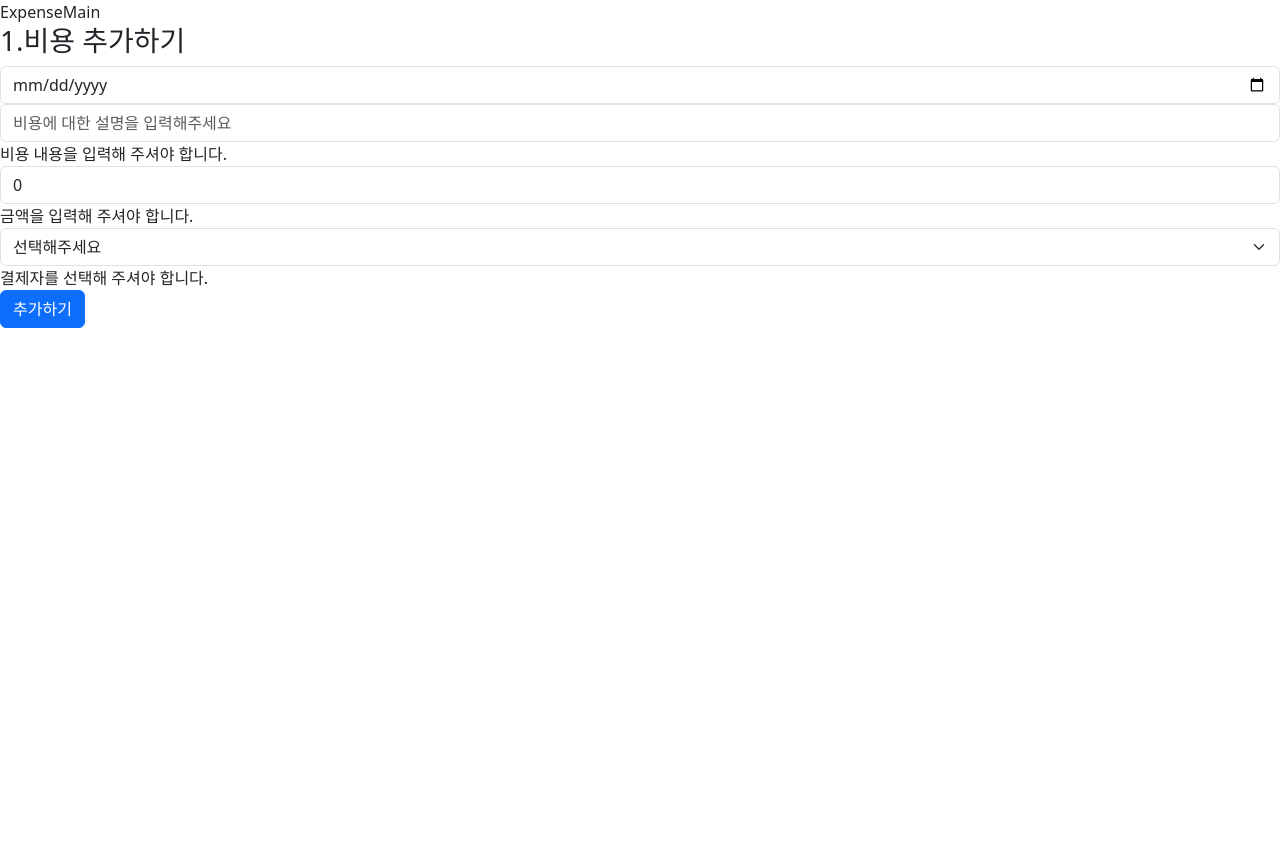
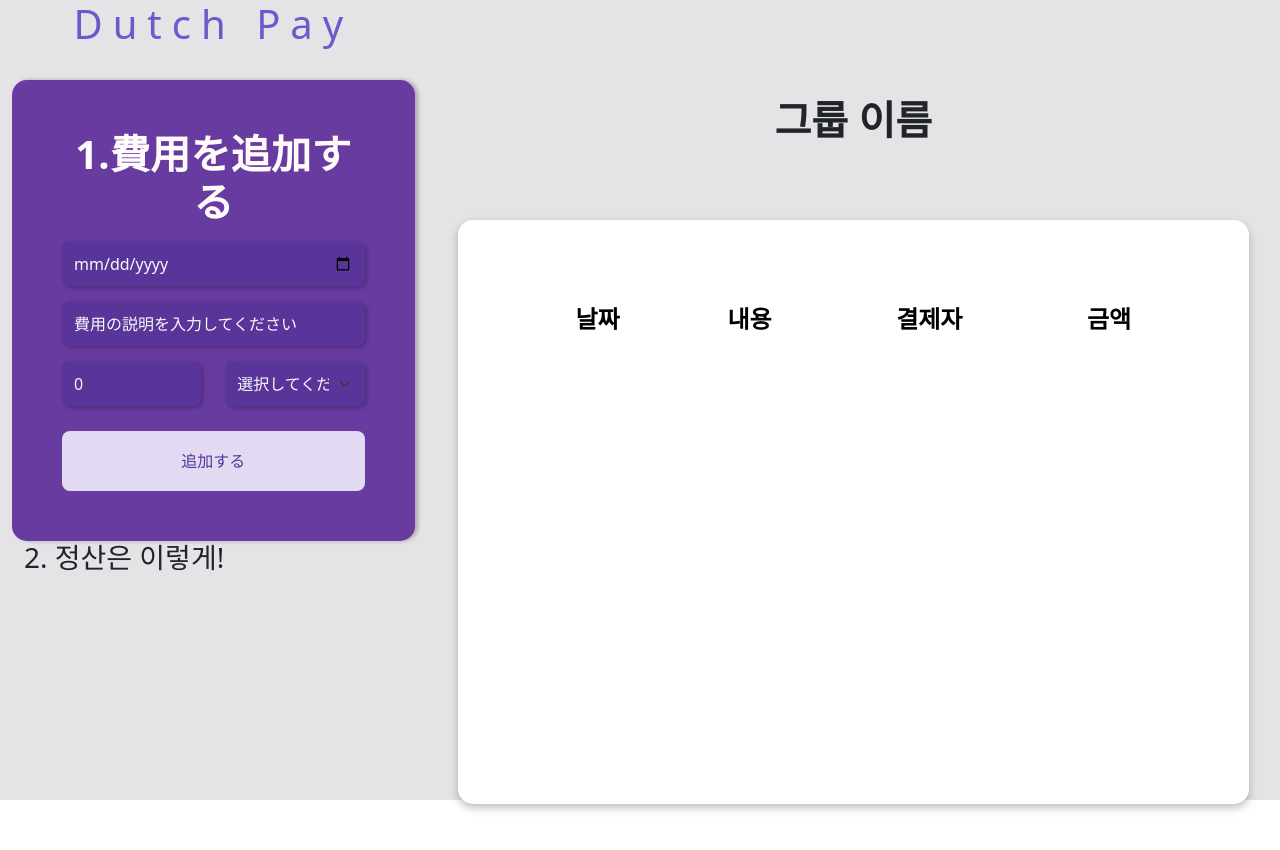
Before and after one commit to yuundoo/dutchpayService, a React (Create React App) app: page /expense in a window 1280 px wide. Shown: the top 850 px of the page. Before the commit the page ends 800 px from the top, so only its background shows below. Built offline with nearby package versions, Linux system fonts and the light colour scheme.

Commit message:
Fourth Commit

```diff
--- a/package.json
+++ b/package.json
@@ -15,7 +15,8 @@
       "react-scripts": "5.0.1",
       "recoil": "^0.7.7",
       "styled-components": "^5.3.1",
-      "web-vitals": "^2.1.4"
+      "web-vitals": "^2.1.4",
+      "@babel/plugin-proposal-private-property-in-object": "^7.14.5"
    },
    "scripts": {
       "start": "react-scripts start",
--- a/src/App.css
+++ b/src/App.css
@@ -1,38 +1,4 @@
-.App {
-  text-align: center;
+#root {
+   background-color: #e5e3e5;
+   height: 100vh;
 }
-
-.App-logo {
-  height: 40vmin;
-  pointer-events: none;
-}
-
-@media (prefers-reduced-motion: no-preference) {
-  .App-logo {
-    animation: App-logo-spin infinite 20s linear;
-  }
-}
-
-.App-header {
-  background-color: #282c34;
-  min-height: 100vh;
-  display: flex;
-  flex-direction: column;
-  align-items: center;
-  justify-content: center;
-  font-size: calc(10px + 2vmin);
-  color: white;
-}
-
-.App-link {
-  color: #61dafb;
-}
-
-@keyframes App-logo-spin {
-  from {
-    transform: rotate(0deg);
-  }
-  to {
-    transform: rotate(360deg);
-  }
-}
--- a/src/components/AddExpenseForm.jsx
+++ b/src/components/AddExpenseForm.jsx
@@ -1,8 +1,9 @@
 import { useState } from 'react';
-import { Button, Form } from 'react-bootstrap';
+import { Button, Form, Row, Col } from 'react-bootstrap';
 import { useRecoilValue, useSetRecoilState } from 'recoil';
 import { groupMemberState } from '../state/groupMembers';
 import { expenseState } from '../state/expenses';
+import styled from 'styled-components';
 export const AddExpenseForm = () => {
    const members = useRecoilValue(groupMemberState);
    const [validated, setValidated] = useState(false);
@@ -11,13 +12,25 @@ export const AddExpenseForm = () => {
    const [desc, setDesc] = useState('');
    const [amount, setAmount] = useState(0);
    const [payer, setPayer] = useState(null);
+   const [isDescValid, setIsDescValid] = useState(false);
+   const [isPayerValid, setIsPayerValid] = useState(false);
+   const [isAmountValid, setIsAmountValid] = useState(false);
 
    const setExpense = useSetRecoilState(expenseState);
 
+   const checkFormValidity = () => {
+      const descValid = desc.length > 0;
+      const payerValid = payer !== null;
+      const amountValid = amount > 0;
+      setIsDescValid(descValid);
+      setIsAmountValid(amountValid);
+      setIsPayerValid(payerValid);
+      return descValid && payerValid && amountValid;
+   };
+
    const handleSubmit = event => {
       event.preventDefault();
-      const form = event.currentTarget;
-      if (form.checkValidity()) {
+      if (checkFormValidity()) {
          const newExpense = {
             date,
             desc,
@@ -25,47 +38,73 @@ export const AddExpenseForm = () => {
             payer,
          };
          setExpense(expense => [...expense, newExpense]);
+         setDate(`${today.getFullYear()}年${today.getMonth() + 1}月${today.getDate()}日`);
+         setDesc('');
+         setAmount(0);
+         setPayer(null);
       }
       setValidated(true);
    };
    return (
-      <Form noValidate validated={validated} onSubmit={handleSubmit}>
-         <h3>1.비용 추가하기</h3>
+      <StyledWrapper>
+         <Form noValidate onSubmit={handleSubmit}>
+            <StyledTitle>1.費用を追加する</StyledTitle>
+            <Row>
+               <Col xs={12}>
                   <Form.Group>
                      <Form.Control
                         type="date"
-               name="expenseDate"
                         placeholder="결제할 날짜를 입력해 주세요"
                         value={date}
                         onChange={e => setDate(e.target.value)}
                      />
                   </Form.Group>
+               </Col>
+            </Row>
+            <Row>
+               <Col xs={12}>
                   <Form.Group>
                      <Form.Control
                         type="text"
-               required
-               name="expenseDiscription"
-               placeholder="비용에 대한 설명을 입력해주세요"
+                        isValid={isDescValid}
+                        isInvalid={!isDescValid && validated}
+                        placeholder="費用の説明を入力してください"
                         value={desc}
                         onChange={e => setDesc(e.target.value)}
                      />
-            <Form.Control.Feedback type="invalide">비용 내용을 입력해 주셔야 합니다.</Form.Control.Feedback>
+                     <Form.Control.Feedback type="invalid" data-valid={isDescValid}>
+                        費用の内容を入力してください
+                     </Form.Control.Feedback>
                   </Form.Group>
+               </Col>
+            </Row>
+            <Row>
+               <Col xs={12} lg={6}>
                   <Form.Group>
                      <Form.Control
                         type="number"
-               required
-               name="expenseAmount"
+                        isValid={isAmountValid}
+                        isInvalid={!isAmountValid && validated}
                         placeholder="비용은 얼마였나요?"
                         value={amount}
                         onChange={e => setAmount(e.target.value)}
                      />
+                     <Form.Control.Feedback type="invalid" data-valid={isAmountValid}>
+                        1円以上の金額を入力してください。
+                     </Form.Control.Feedback>
                   </Form.Group>
-         <Form.Control.Feedback type="invalide">금액을 입력해 주셔야 합니다.</Form.Control.Feedback>
+               </Col>
+               <Col xs={12} lg={6}>
                   <Form.Group>
-            <Form.Select required name="expensePayer" defaultValue="" onChange={e => setPayer(e.target.value)}>
+                     <Form.Select
+                        required
+                        isValid={isPayerValid}
+                        isInvalid={!isPayerValid && validated}
+                        defaultValue=""
+                        onChange={e => setPayer(e.target.value)}
+                     >
                         <option value="" disabled>
-                  선택해주세요
+                           選択してください
                         </option>
                         {members.map(member => (
                            <option key={member} value={member}>
@@ -73,9 +112,72 @@ export const AddExpenseForm = () => {
                            </option>
                         ))}
                      </Form.Select>
-            <Form.Control.Feedback type="invalide">결제자를 선택해 주셔야 합니다.</Form.Control.Feedback>
-            <Button type="submit">추가하기</Button>
+                     <Form.Control.Feedback type="invalid" data-valid={isPayerValid}>
+                        決済者を選択していただく必要があります。
+                     </Form.Control.Feedback>
                   </Form.Group>
+               </Col>
+            </Row>
+            <Row>
+               <Col xs={12} className="d-grid gap-2">
+                  <StyledSubmitButton>追加する</StyledSubmitButton>
+               </Col>
+            </Row>
          </Form>
+      </StyledWrapper>
    );
 };
+
+const StyledSubmitButton = styled(Button).attrs({
+   type: 'submit',
+})`
+   height: 60px;
+   border-radius: 8px;
+   border: 0px;
+   background-color: #e2d9f3;
+   color: #59359a;
+   padding: 16px 32px;
+   margin-top: 10px;
+
+   &:hover,
+   &:focus {
+      background-color: #e2d9f3;
+      filter: brightness(85%);
+   }
+`;
+
+const StyledWrapper = styled.div`
+   padding: 50px;
+   background-color: #683ba1;
+   box-shadow: 3px 0px 4px rgba(0, 0, 0, 0.25);
+   border-radius: 15px;
+
+   input,
+   select {
+      background-color: #59359a;
+      box-shadow: 2px 2px 4px rgba(0, 0, 0, 0.25);
+      border-radius: 8px;
+      border: 0px;
+      color: #f8f9fa;
+      margin-bottom: 15px;
+      height: 45px;
+      &:focus {
+         color: #f8f9fa;
+         background-color: #59359a;
+         filter: brightness(80%);
+      }
+      ::placeholder {
+         color: #f8f9fa;
+      }
+   }
+`;
+
+const StyledTitle = styled.h3`
+   color: #fffbfb;
+   text-align: center;
+   font-weight: 700;
+   font-size: 40px;
+   line-height: 48px;
+   letter-spacing: 0.25px;
+   margin-bottom: 15px;
+`;
--- a/src/components/CreateGroup.jsx
+++ b/src/components/CreateGroup.jsx
@@ -24,7 +24,7 @@ export const CreateGruop = () => {
 
    return (
       <CenteredOverlayForm
-         title="まず、ダッチペイするグループの名前を決めてみましょう。"
+         title="まず、ダッチペイするグループの名前を決めてみましょう"
          validated={validated}
          handleSubmit={handleSubmit}
       >
--- a/src/components/ExpenseMain.jsx
+++ b/src/components/ExpenseMain.jsx
@@ -1,20 +1,63 @@
+import { Container, Row, Col } from 'react-bootstrap';
 import { AddExpenseForm } from './AddExpenseForm';
-
+import { SettlementSummary } from './SettlementSummary';
+import { ExpenseTable } from './ExpenseTable';
+import styled from 'styled-components';
+import { useRecoilValue } from 'recoil';
+import { gruopNameState } from '../state/groupName';
+import { ServiceLogo } from './shared/ServiceLogo';
 export const ExpenseMain = () => {
    return (
-      <div>
-         ExpenseMain
-         <AddExpenseForm />
-         {/*Leftpane */}
-         <div>
-            {/*TODO : 비용 추가 폼 컴포넌트 렌더링 */}
-            {/*TODO : 정산 결과 컴포넌트 렌더링  */}
-         </div>
-         {/*Rightpane */}
-         <div>
-            {/*TODO : 그룹명 헤더 렌더링 */}
-            {/*TODO : 비용 리스트 컴포넌트 렌더링 */}
-         </div>
-      </div>
+      <Container fluid>
+         <Row>
+            <Col xs={12} sm={5} md={4}>
+               <Leftpane />
+            </Col>
+            <Col>
+               <Rightpane />
+            </Col>
+         </Row>
+      </Container>
    );
 };
+
+const Leftpane = () => (
+   <Container>
+      <Row>
+         <ServiceLogo />
+      </Row>
+      <Row>
+         <AddExpenseForm />
+      </Row>
+      <Row>
+         <SettlementSummary />
+      </Row>
+   </Container>
+);
+
+const Rightpane = () => {
+   const groupName = useRecoilValue(gruopNameState);
+
+   return (
+      <StyledContainer>
+         <Row>
+            <StyledGroupName>{groupName || '그룹 이름'}</StyledGroupName>
+         </Row>
+         <Row>
+            <ExpenseTable />
+         </Row>
+      </StyledContainer>
+   );
+};
+
+const StyledContainer = styled(Container)`
+   padding: 100px 31px 100px 31px;
+`;
+
+const StyledGroupName = styled.h2`
+   margin-bottom: 80px;
+   font-weight: 700;
+   text-align: center;
+   font-size: 40px;
+   line-height: 40px;
+`;
--- /dev/null
+++ b/src/components/ExpenseTable.jsx
@@ -0,0 +1,57 @@
+import { useRecoilValue } from 'recoil';
+import { expenseState } from '../state/expenses';
+import { Table } from 'react-bootstrap';
+import { OverlayWrapper } from './shared/OverlayWrapper';
+import styled from 'styled-components';
+
+export const ExpenseTable = () => {
+   const expenses = useRecoilValue(expenseState);
+
+   const formatAmount = amount => {
+      return amount.toLocaleString();
+   };
+
+   return (
+      <OverlayWrapper minHeight={'73vh'}>
+         <Table data-testid="expenseList" borderless hover responsive>
+            <StyledThead>
+               <tr>
+                  <th>날짜</th>
+                  <th>내용</th>
+                  <th>결제자</th>
+                  <th>금액</th>
+               </tr>
+            </StyledThead>
+            <StyledBody>
+               {expenses.map(({ date, desc, amount, payer }) => (
+                  <tr>
+                     <th>{date}</th>
+                     <th>{desc}</th>
+                     <th>{payer}</th>
+                     <th>{formatAmount(amount)}</th>
+                  </tr>
+               ))}
+            </StyledBody>
+         </Table>
+      </OverlayWrapper>
+   );
+};
+
+const StyledThead = styled.thead`
+   color: #6b3da6;
+   text-align: center;
+   font-weight: 700;
+   font-size: 24px;
+   line-height: 29px;
+   th {
+      padding: 20px 8px;
+   }
+`;
+
+const StyledBody = styled.tbody`
+   td {
+      font-weight: 400;
+      font-size: 24px;
+      line-height: 59px;
+   }
+`;
--- /dev/null
+++ b/src/components/SettlementSummary.jsx
@@ -0,0 +1,43 @@
+import { useRecoilValue } from 'recoil';
+import { expenseState } from '../state/expenses';
+import { groupMemberState } from '../state/groupMembers';
+
+export const SettlementSummary = () => {
+   const expenses = useRecoilValue(expenseState);
+   const members = useRecoilValue(groupMemberState);
+   const totalExpenseAmount = expenses.reduce((prevAmount, curExpense) => prevAmount + curExpense.amount, 0);
+   const groupMembersCount = members.length;
+   const splitAmount = totalExpenseAmount / groupMembersCount;
+
+   const minTransaction = [
+      {
+         //todo : 핵심 로직 구현
+         receiver: '영수',
+         sender: '영희',
+         amount: '15000',
+      },
+   ];
+   return (
+      <div>
+         <h3>2. 정산은 이렇게!</h3>
+         {totalExpenseAmount > 0 && groupMembersCount > 0 && (
+            <div>
+               <span>
+                  {groupMembersCount}명이서 {totalExpenseAmount} 얼마 지출
+               </span>
+               <br />
+               <span>한 사람 당{splitAmount} 원</span>
+               <ul>
+                  {minTransaction.map(({ sender, receiver, amount }, index) => (
+                     <li key={`transaction${index}`}>
+                        <span>
+                           {sender} 가 {receiver} 에게 {amount} 를 보내기.
+                        </span>
+                     </li>
+                  ))}
+               </ul>
+            </div>
+         )}
+      </div>
+   );
+};
--- a/src/components/shared/OverlayWrapper.jsx
+++ b/src/components/shared/OverlayWrapper.jsx
@@ -1,7 +1,11 @@
 import styled from 'styled-components';
 
-export const OverlayWrapper = ({ children }) => {
-   return <StyledContainer>{children}</StyledContainer>;
+export const OverlayWrapper = ({ children, padding, minHeight }) => {
+   return (
+      <StyledContainer padding={padding} minHeight={minHeight}>
+         {children}
+      </StyledContainer>
+   );
 };
 
 const StyledContainer = styled.div`
--- /dev/null
+++ b/src/components/shared/ServiceLogo.jsx
@@ -0,0 +1,13 @@
+import styled from 'styled-components';
+
+export const ServiceLogo = () => {
+   return <StyledLogo>Dutch Pay</StyledLogo>;
+};
+
+const StyledLogo = styled.h1`
+   font-weight: 200;
+   letter-spacing: 10px;
+   color: slateblue;
+   text-align: center;
+   margin-bottom: 0.8em;
+`;
```
Also changed, not shown: src/components/CenteredOverlayForm.jsx (+2 -10 lines), 1 other file (tests, documents, lock files or other folders). Lines whose indentation alone changed are shown as unchanged.
